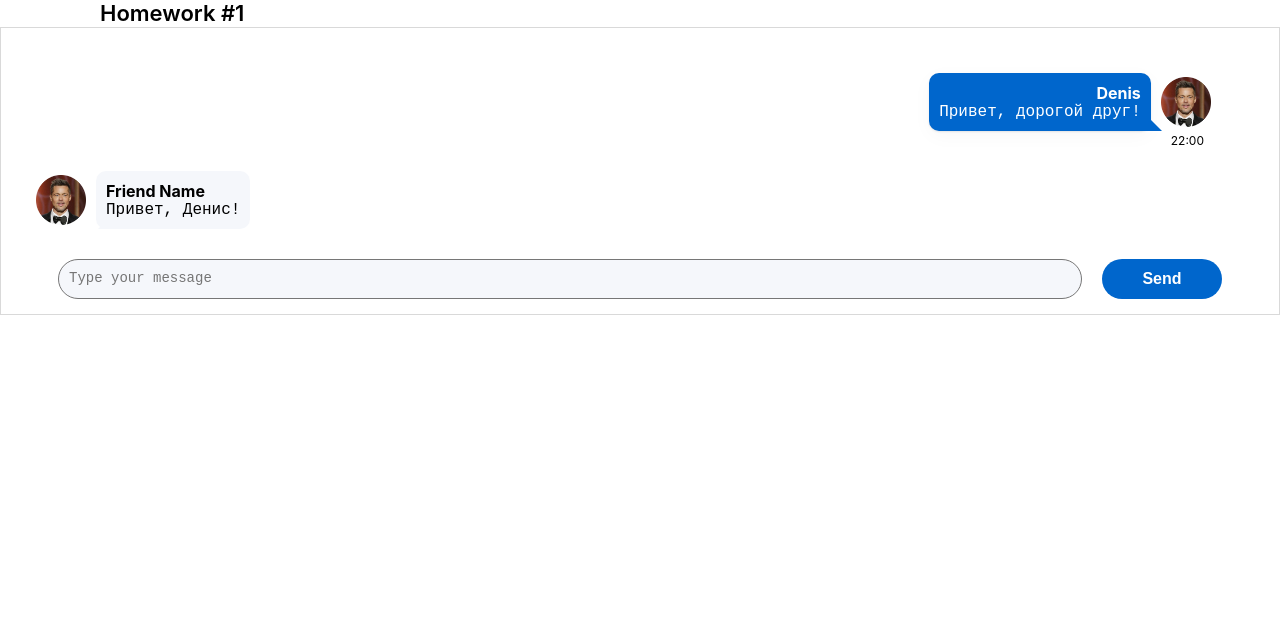
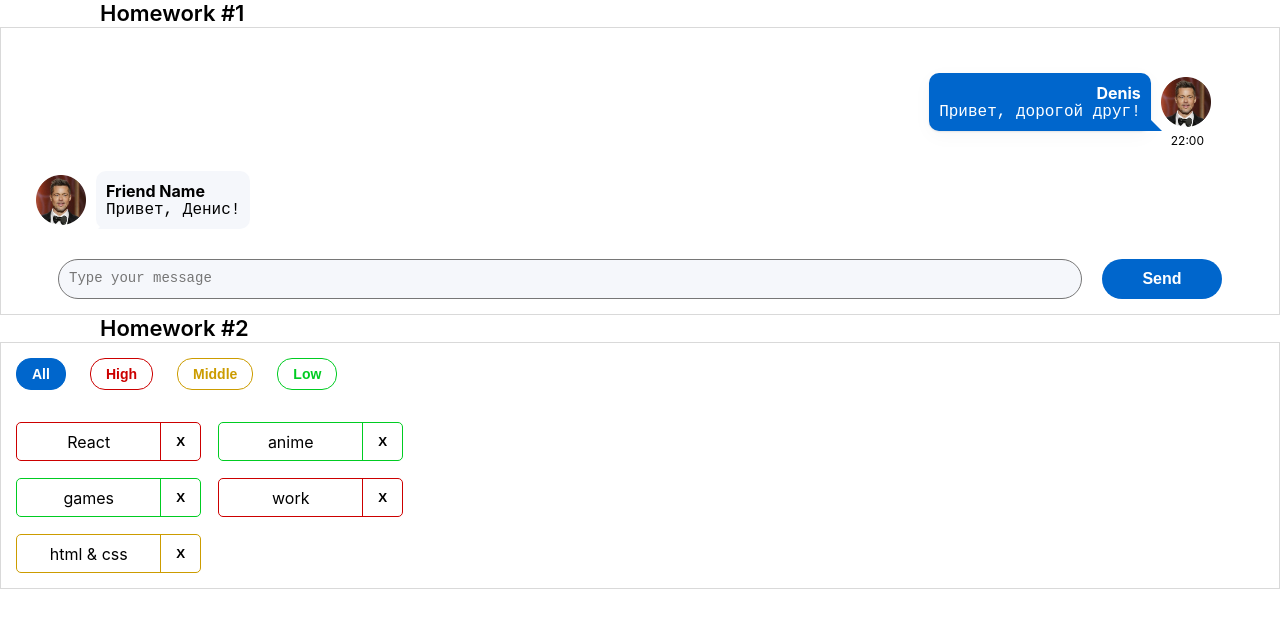
Before and after one commit to IgnatZakalinsky/hws2, a React (Create React App) app: page /#/pre-junior in a window 1280 px wide. Before the commit this address led to /. Shown: the top 628 px of the page. Built offline with nearby package versions, Linux system fonts and the light colour scheme.

Commit message:
hw02 useState todolist

```diff
--- a/package.json
+++ b/package.json
@@ -1,6 +1,6 @@
 {
   "name": "hws2",
-  "homepage": "https://github.com/yasnoprosto/hws2",
+  "homepage": "https://yasnoprosto.github.io/hws2",
   "version": "0.1.0",
   "private": true,
   "dependencies": {
@@ -16,7 +16,7 @@
     "@types/react-dom": "18.0.6",
     "@types/uuid": "8.3.4",
     "axios": "0.27.2",
-    "gh-pages": "4.0.0",
+    "gh-pages": "^5.0.0",
     "react": "18.2.0",
     "react-dom": "18.2.0",
     "react-redux": "8.0.4",
--- a/src/s1-main/App.tsx
+++ b/src/s1-main/App.tsx
@@ -1,13 +1,14 @@
 import React from 'react'
 import s from './App.module.css'
 import HW1 from '../s2-homeworks/hw01/HW1'
+import HW2 from "../s2-homeworks/hw02/HW2";
 
 function App() {
     return (
         <div className={s.App}>
             <HW1/>
             {/*раскомментировать по ходу выполнения*/}
-            {/*<HW2/>*/}
+            <HW2/>
             {/*<HW3/>*/}
             {/*<HW4/>*/}
 
--- a/src/s2-homeworks/hw01/message/Message.tsx
+++ b/src/s2-homeworks/hw01/message/Message.tsx
@@ -9,7 +9,6 @@
 
 // нужно отобразить приходящие данные
 const Message = (props: MessagePropsType) => {
-    debugger
     return (
         <div id={'hw1-message-' + props.message.id} className={s.message}>
             <div className={s.imageAndText}>
--- a/src/s2-homeworks/hw02/HW2.tsx
+++ b/src/s2-homeworks/hw02/HW2.tsx
@@ -1,61 +1,62 @@
-import React, {useState} from 'react'
-import Affairs from './affairs/Affairs'
-import s2 from '../../s1-main/App.module.css'
+import React, {useState} from "react";
+import Affairs from "./affairs/Affairs";
+import s2 from "../../s1-main/App.module.css";
 
 /*
-* 1 - описать типы AffairPriorityType, AffairType
-* 2 - указать нужный тип для defaultAffairs
-* 3 - дописать типы и логику функции filterAffairs и проверить её тестами
-* 4 - выполнить пункт 3 для функции deleteAffair
-* 5 - указать нужный тип в useState с affairs
-* 6 - дописать тип и логику функции deleteAffairCallback
-* 7 - в файле Affairs.tsx дописать типизацию пропсов
-* 8 - в файле Affairs.tsx дописать логику функций setAll, setHigh, setMiddle, setLow
-* 9 - в файле Affair.tsx дописать типизацию пропсов
-* 10 - в файле Affair.tsx дописать функции deleteCallback и использовать
-* 11 - в файле Affair.tsx отобразить приходящие данные
+* ✅1 - описать типы AffairPriorityType , AffairType
+* ✅2 - указать нужный тип для defaultAffairs
+* ✅3 - дописать типы и логику функции filterAffairs и проверить её тестами
+* ✅4 - выполнить пункт 3 для функции deleteAffair
+* ✅5 - указать нужный тип в useState с affairs
+* ✅6 - дописать тип и логику функции deleteAffairCallback
+* ✅7 - в файле Affairs.tsx дописать типизацию пропсов
+* ✅8 - в файле Affairs.tsx дописать логику функций setAll, setHigh, setMiddle, setLow
+* ✅9 - в файле Affair.tsx дописать типизацию пропсов
+* ✅10 - в файле Affair.tsx дописать функции deleteCallback и использовать
+* ✅11 - в файле Affair.tsx отобразить приходящие данные
 * */
 
 // types
-export type AffairPriorityType = any // need to fix any
 export type AffairType = {
-    _id: any // need to fix any
-    name: any // need to fix any
+    _id: number
+    name: string
     priority: AffairPriorityType
 }
-export type FilterType = 'all' | AffairPriorityType
+
+export type AffairPriorityType = "low" | "middle" | "high";
+
+export type FilterType = "all" | AffairPriorityType
 
 // constants
-const defaultAffairs: any = [ // need to fix any
-    {_id: 1, name: 'React', priority: 'high'}, // студенты могут изменить содержимое name и количество элементов в массиве, ...priority не менять!
-    {_id: 2, name: 'anime', priority: 'low'},
-    {_id: 3, name: 'games', priority: 'low'},
-    {_id: 4, name: 'work', priority: 'high'},
-    {_id: 5, name: 'html & css', priority: 'middle'},
-]
+const defaultAffairs: AffairType[] = [
+    {_id: 1, name: "React", priority: "high"}, // студенты могут изменить содержимое name и количество элементов в массиве, ...priority не менять!
+    {_id: 2, name: "anime", priority: "low"},
+    {_id: 3, name: "games", priority: "low"},
+    {_id: 4, name: "work", priority: "high"},
+    {_id: 5, name: "html & css", priority: "middle"},
+];
 
 // pure helper functions
-export const filterAffairs = (affairs: any, filter: any): any => { // need to fix any
-
-
-    return affairs // need to fix
-}
-export const deleteAffair = (affairs: any, _id: any): any => { // need to fix any
-
-    return affairs // need to fix
-}
+export const filterAffairs = (affairs: AffairType[], filter: FilterType): AffairType[] => {
+    if (filter === "all") return affairs;
+    return affairs.filter(affair => affair.priority === filter);// need to fix
+};
+export const deleteAffair = (affairs: AffairType[], _id: number): AffairType[] => {
+    return affairs.filter(affair => affair._id !== _id); // need to fix
+};
 
 function HW2() {
-    const [affairs, setAffairs] = useState<any>(defaultAffairs) // need to fix any
-    const [filter, setFilter] = useState<FilterType>('all')
 
-    const filteredAffairs = filterAffairs(affairs, filter)
-    const deleteAffairCallback = (_id: any) => { // need to fix any
-        // need to fix
-    }
+    const [affairs, setAffairs] = useState<AffairType[]>(defaultAffairs); // need to fix any
+    const [filter, setFilter] = useState<FilterType>("all");
+
+    const filteredAffairs: AffairType[] = filterAffairs(affairs, filter);
+    const deleteAffairCallback = (_id: number): void => {
+        setAffairs(deleteAffair(affairs, _id));
+    };
 
     return (
-        <div id={'hw2'}>
+        <div id={"hw2"}>
             <div className={s2.hwTitle}>Homework #2</div>
             <div className={s2.hw}>
                 <Affairs
@@ -66,7 +67,7 @@
                 />
             </div>
         </div>
-    )
+    );
 }
 
-export default HW2
+export default HW2;
--- a/src/s2-homeworks/hw02/affairs/Affairs.tsx
+++ b/src/s2-homeworks/hw02/affairs/Affairs.tsx
@@ -1,27 +1,27 @@
-import React from 'react'
+import React, {Dispatch, SetStateAction} from "react";
 import Affair from './affair/Affair'
 import {AffairType, FilterType} from '../HW2'
 import s from './Affairs.module.css'
 
 type AffairsPropsType = {
-    data: any // need to fix any
-    setFilter: any
-    deleteAffairCallback: any
+    data: AffairType[] // need to fix any
+    setFilter: Dispatch<SetStateAction<FilterType>>
+    deleteAffairCallback:(_id: number)=>void
     filter: FilterType
 }
 
 function Affairs(props: AffairsPropsType) {
     const setAll = () => {
-        // need to fix
+        props.setFilter("all")
     }
     const setHigh = () => {
-        // need to fix
+        props.setFilter("high")
     }
     const setMiddle = () => {
-        // need to fix
+        props.setFilter("middle")
     }
     const setLow = () => {
-        // need to fix
+        props.setFilter("low")
     }
 
     const cnAll = s.button + ' ' + s.all + (props.filter === 'all' ? ' ' + s.active : '')
--- a/src/s2-homeworks/hw02/affairs/affair/Affair.tsx
+++ b/src/s2-homeworks/hw02/affairs/affair/Affair.tsx
@@ -6,12 +6,12 @@
 type AffairPropsType = {
     // key не нужно типизировать
     affair: AffairType
-    deleteAffairCallback: any // need to fix any
+    deleteAffairCallback:(_id: number)=>void //
 }
 
 function Affair(props: AffairPropsType) {
-    const deleteCallback = () => {
-        // need to fix
+    const deleteCallback = (_id: number) => {
+        props.deleteAffairCallback(_id);
     }
 
     const nameClass = s.name + ' ' + s2[props.affair.priority]
@@ -24,7 +24,7 @@
             className={affairClass}
         >
             <div id={'hw2-name-' + props.affair._id} className={nameClass}>
-                {/*создаёт студент*/}
+                {props.affair.name}
 
                 {/**/}
             </div>
@@ -35,7 +35,7 @@
             <button
                 id={'hw2-button-delete-' + props.affair._id}
                 className={buttonClass}
-                // need to fix
+                onClick={() => deleteCallback(props.affair._id)}
 
             >
                 {/*текст кнопки могут изменить студенты*/}
```
Also changed, not shown: 1 other file (tests, documents, lock files or other folders).
